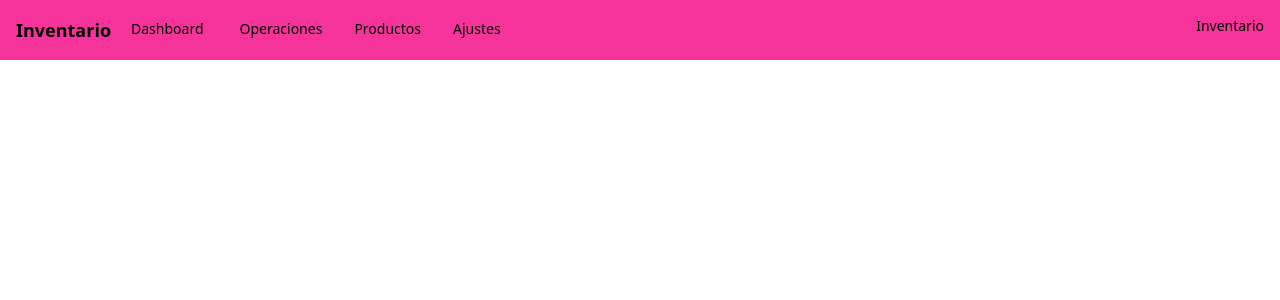
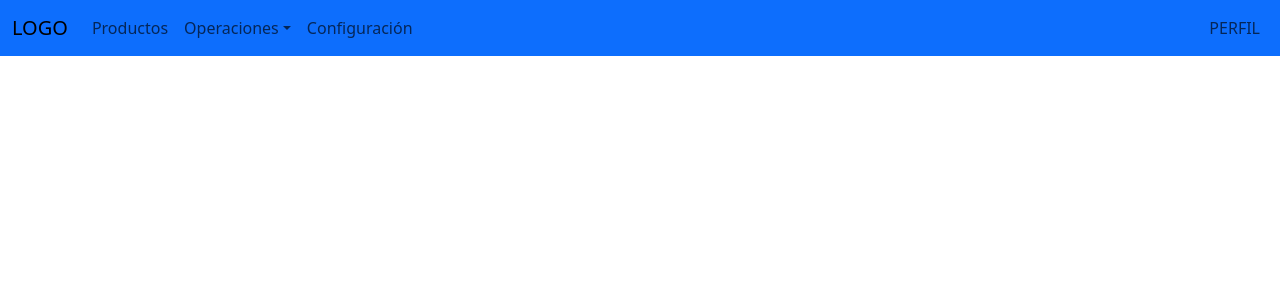
Before and after one commit to ISNEYLER/proyecto-adso-sgi, a CodeIgniter 4 app: the page made by app/Views/products/index.php in a window 1280 px wide. Shown: the top 300 px of the page. Run offline with PHP 8.4 and a stand-in for CodeIgniter, Linux system fonts and the light colour scheme; the template is opened without the code that fills it: most values are stand-ins (such as "Sample title", 1, 10 or a date in 2020); style sheets or scripts are compiled from the project's sources; some libraries are stand-ins or nearby versions.

Commit message:
Modificado el layout

```diff
--- a/app/Views/templates/layout.php
+++ b/app/Views/templates/layout.php
@@ -1,38 +1,47 @@
 <!DOCTYPE html>
-<html lang="en">
+<html lang="es">
 <head>
     <meta charset="UTF-8">
     <meta name="viewport" content="width=device-width, initial-scale=1.0">
     <title><?php echo($title); ?></title>
     <link rel="stylesheet" href="../css/styles.css">
+    <link rel="stylesheet" href="../lib/bootstrap/css/bootstrap.min.css">
 </head>
 <body>
-    <nav class="grid grid-cols-[auto_auto_1fr_auto] gap-5 p-4 bg-pink-500">
-        <div class="flex">
-            <a href="#" class="text-lg font-bold">Inventario</a>
-        </div>
-        <div class="drop">
-            <a href="#" class="text-sm">Dashboard</a>
-        </div>
-        <div class="flex">
-            <div class="drop px-4">
-                <a href="#" class="text-sm">Operaciones</a>
+    <header>
+        <nav class="navbar navbar-expand-sm navbar-light bg-primary">
+            <div class="container-fluid">
+                <a class="navbar-brand" href="#">LOGO</a>
+                <ul class="navbar-nav me-auto">
+                    <li class="nav-item">
+                        <a href="#" class="nav-link">Productos</a>
+                    </li>
+                    <li class="nav-item dropdown">
+                        <a href="#" class="nav-link dropdown-toggle" data-bs-toggle="dropdown">Operaciones</a>
+                        <ul class="dropdown-menu">
+                            <li><a href="#" class="dropdown-item">Transferencias</a></li>
+                            <li><a href="#" class="dropdown-item">Ajuste de Inventario</a></li>
+                            <li><a href="#" class="dropdown-item">Desecho</a></li>
+                        </ul>
+                    </li>
+                    <li class="nav-item">
+                        <a href="#" class="nav-link">Configuración</a>
+                    </li>
+                </ul>
+                <ul class="navbar-nav">
+                    <li class="nav-item">
+                        <a href="#" class="nav-link">PERFIL</a>
+                    </li>
+                </ul>
             </div>
-            <div class="drop px-4">
-                <a href="#" class="text-sm">Productos</a>
-            </div>
-            <div class="drop px-4">
-                <a href="#" class="text-sm">Ajustes</a>
-            </div>
-        </div>
-        <div class="flex">
-            <a href="#" class="text-sm">Inventario</a>
-        </div>
-    </nav>
+        </nav>
+    </header>
+
 
     <?php echo($this->renderSection("content")); ?>
 
-    <?php echo($this->renderSection("scripts")); ?>
-
 </body>
+<script src="https://unpkg.com/@popperjs/core@2/dist/umd/popper.js"></script>
+<script src="../lib/bootstrap/js/bootstrap.min.js"></script>
+<?php echo($this->renderSection("scripts")); ?>
 </html>
```
